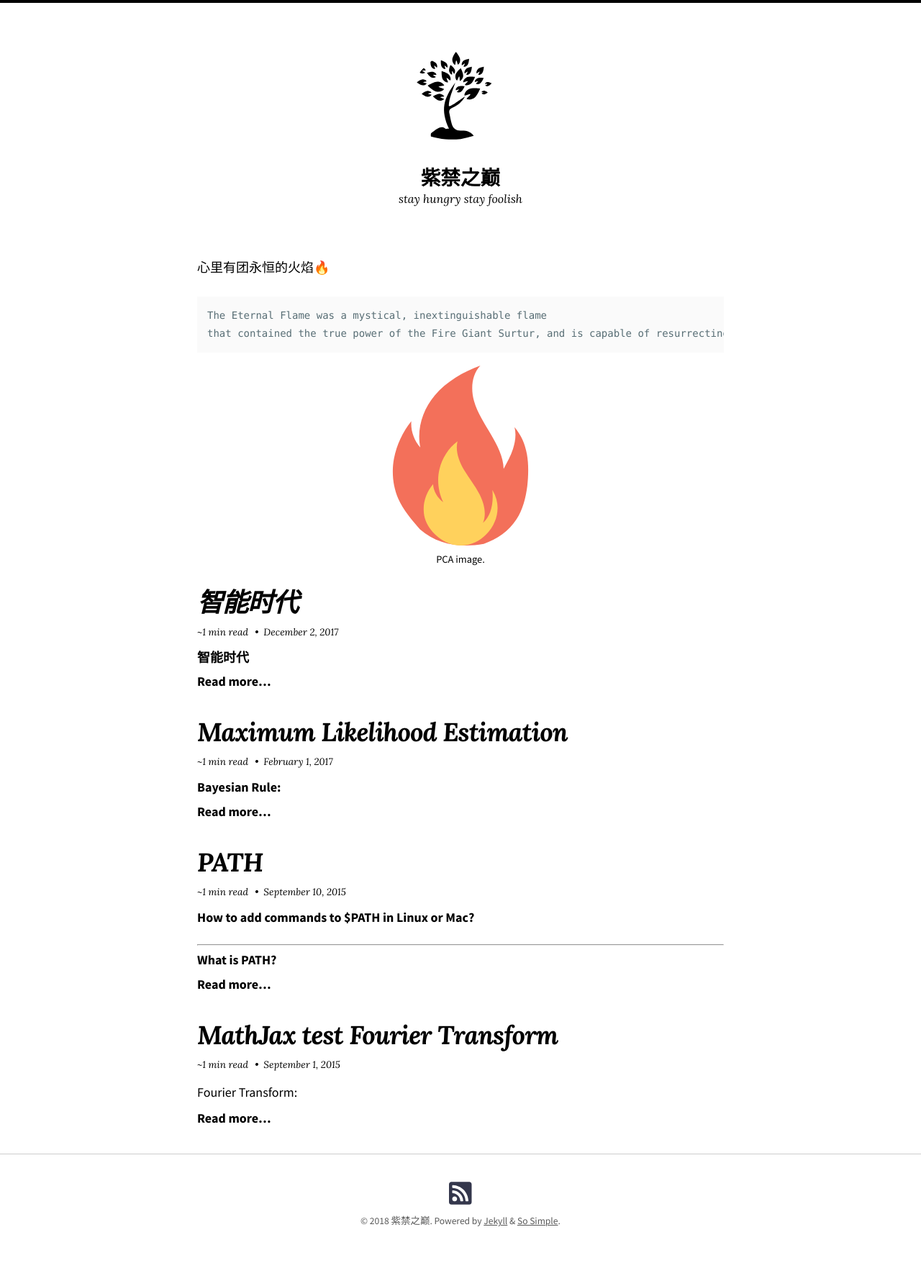
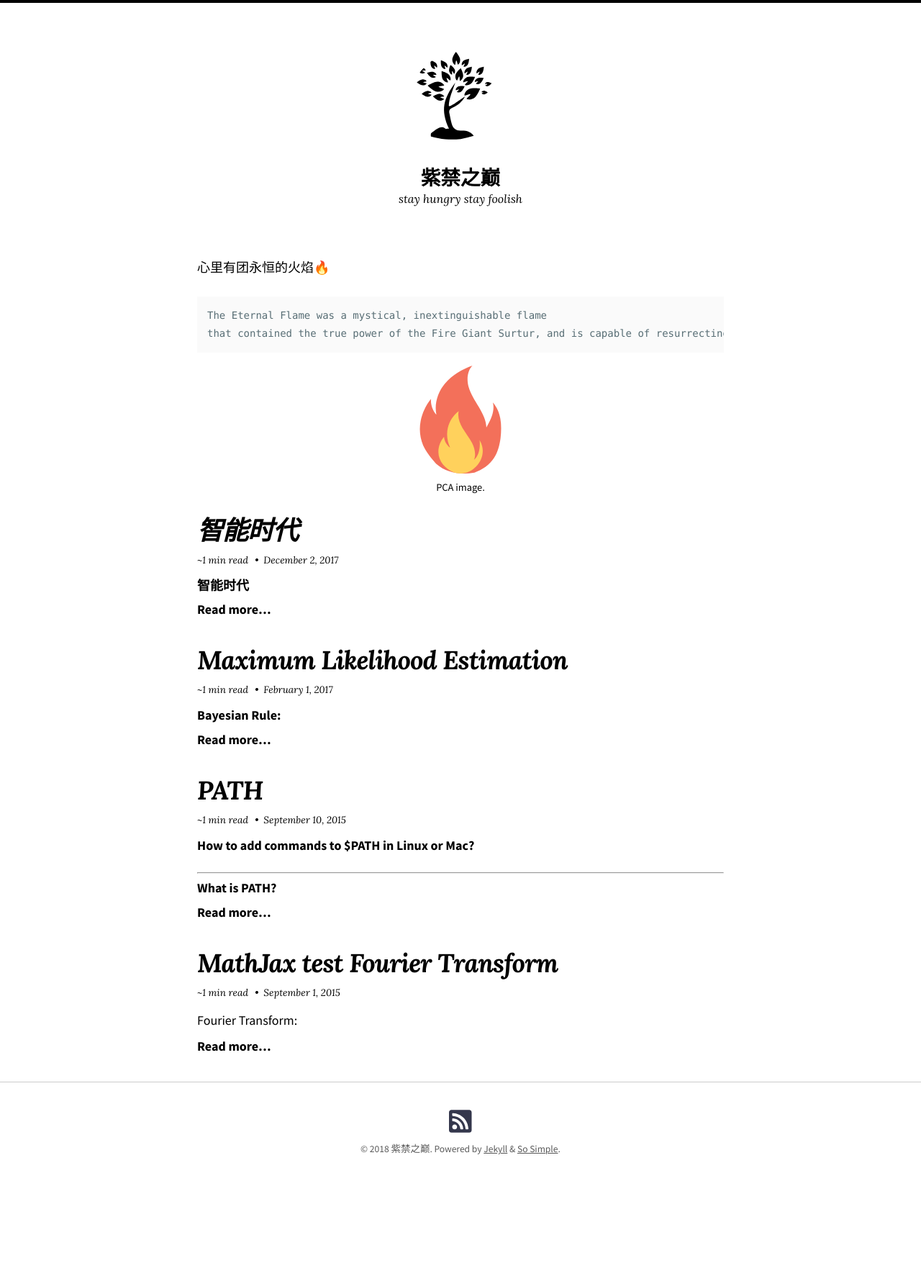
Before and after one commit to postpascal/postpascal.github.io, a Jekyll site: the page built from index.md, in a window 1280 px wide. Shown: the whole page at 72% size. Built offline with Jekyll 4.4.1, drawn with Linux system fonts in a browser that asks for light colours; nearby versions of some CDN libraries; after the commit the page ends 1680 px from its top, so only the background shows below that.

Commit message:
index page

````diff
--- a/index.md
+++ b/index.md
@@ -14,7 +14,7 @@ The Eternal Flame was a mystical, inextinguishable flame
 that contained the true power of the Fire Giant Surtur, and is capable of resurrecting deceased individuals.
 ```
 
-<figure style="width: 250px" class="align-center">
+<figure style="width: 150px" class="align-center">
   <img src="{{ '/images/flame.svg' | absolute_url }}" alt="">
   <figcaption>PCA image.</figcaption>
 </figure>
````
